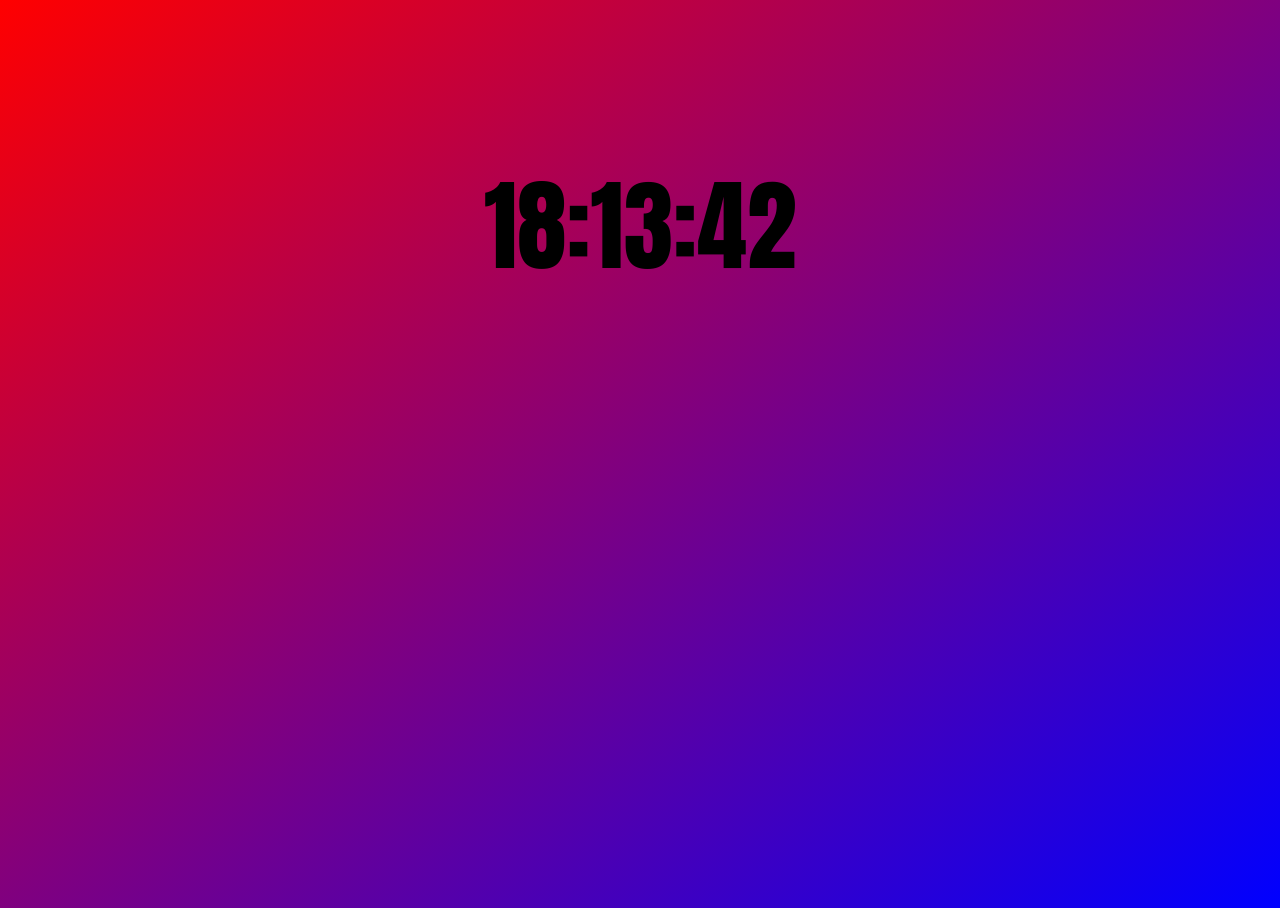
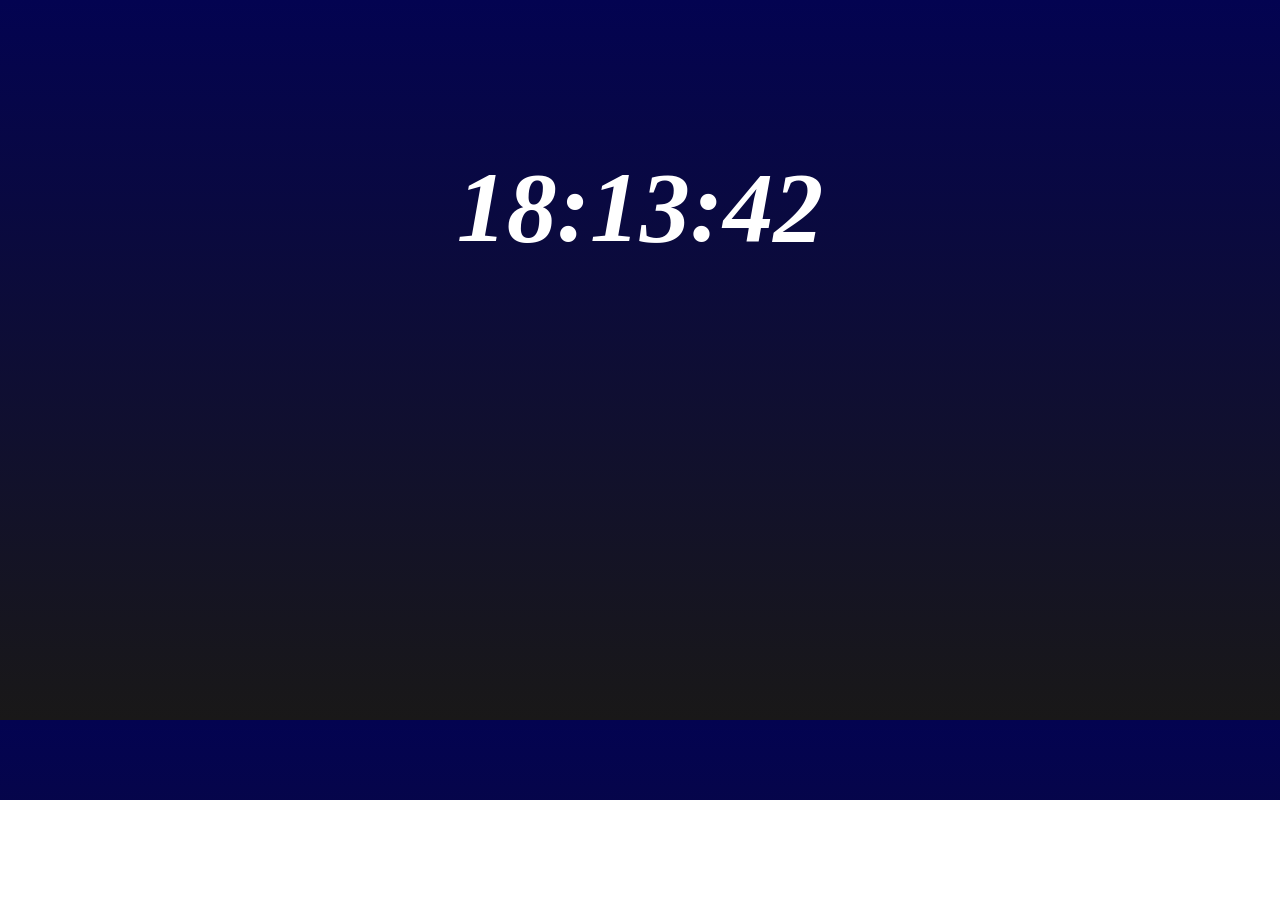
Before and after one commit to yunus-lol/clock-page, a plain HTML site: page index.html in a window 1280 px wide. After the commit the page ends 800 px from the top, so only its background shows below. Drawn offline with Linux system fonts and the light colour scheme.

Commit message:
add styles?

```diff
--- a/index.html
+++ b/index.html
@@ -16,7 +16,7 @@
       let seconds = today.getSeconds();
       minutes = checkTime(minutes);
       seconds = checkTime(seconds);
-      document.getElementById('display').innerHTML =  hours + ":" + minutes + ":" + seconds;
+      document.getElementById('display').textContent =  hours + ":" + minutes + ":" + seconds;
       setTimeout(startTime, 1000);
     }
     function checkTime(i) {
--- a/styles.css
+++ b/styles.css
@@ -1,11 +1,14 @@
 body {
-  background-image: linear-gradient(to bottom right, red, blue);
-  height: 100vh;
+  background-image: linear-gradient(to top, rgb(25, 24, 24), rgb(3, 3, 81));
+  height: 612px;
 }
 
 #display {
-  font-family:Impact, Haettenschweiler, 'Arial Narrow Bold', sans-serif;
+  font-family:'Times New Roman', Times, serif;
   text-align: center;
   padding-top: 50px;
   font-size: 100px;
+  color: white;
+  font-style: italic;
+  font-weight: 900;
 }
```
